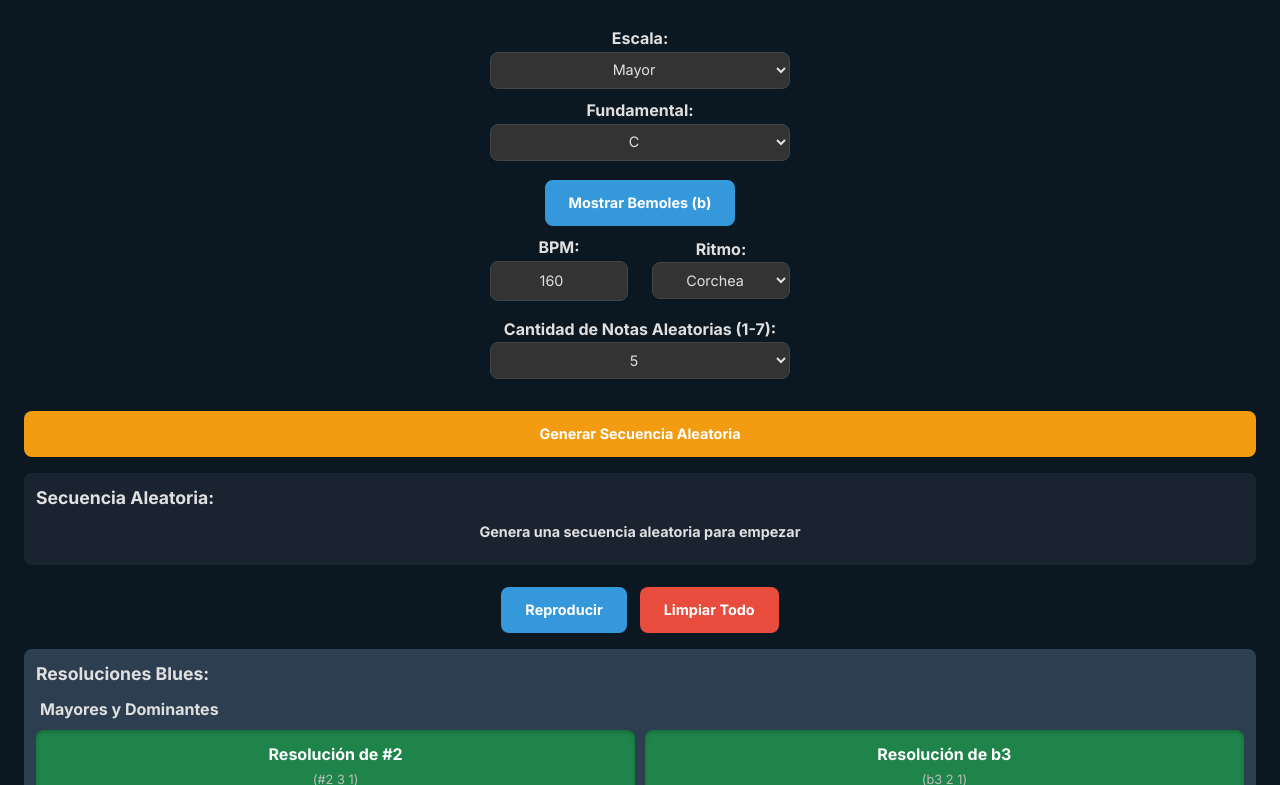
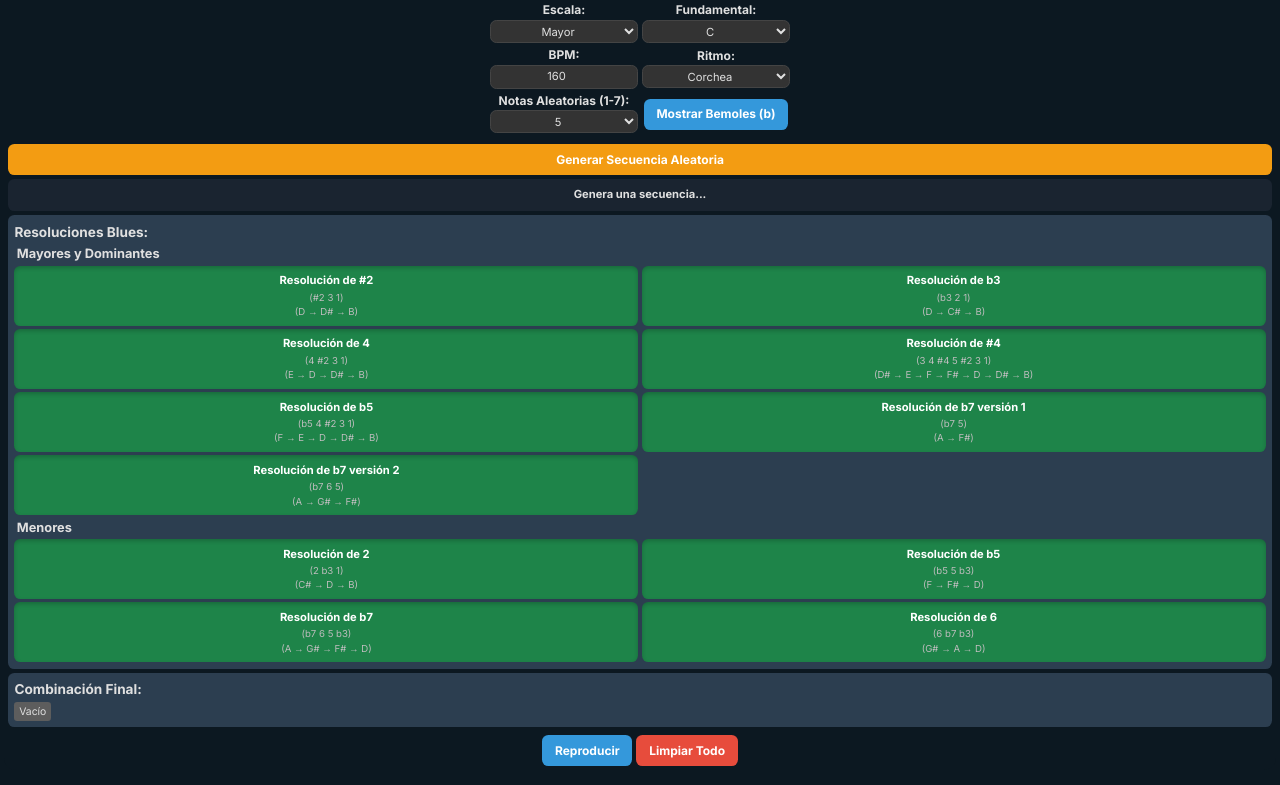
Before and after one commit to juanmiguel0927/ResolucionesBlues, a plain HTML site: page index.html in a window 1280 px wide. Shown: the part 81-866 px from the top of the page. Drawn offline with nearby package versions, Linux system fonts and the light colour scheme.

Commit message:
Update index.html

```diff
--- a/index.html
+++ b/index.html
@@ -5,11 +5,11 @@
     <meta name="viewport" content="width=device-width, initial-scale=1.0">
     <title>Resoluciones Blues</title>
     <script src="https://cdn.tailwindcss.com"></script>
-    <!-- Include Tone.js for audio playback -->
     <script src="https://cdnjs.cloudflare.com/ajax/libs/tone/14.8.49/Tone.js"></script>
     <style>
         @import url('https://fonts.googleapis.com/css2?family=Inter:wght@400;700&display=swap');
 
+        /* The main body is set to a specific background color and font, with flexbox to center content. */
         body {
             font-family: 'Inter', sans-serif;
             background-color: #0C1821;
@@ -18,15 +18,16 @@
             justify-content: center;
             align-items: flex-start;
             min-height: 100vh;
-            padding: 0.5rem; /* Increased padding */
+            padding: 0.25rem;
             box-sizing: border-box;
-            overflow-y: auto;
-            font-size: 1.1rem; /* Base font size increased */
+            overflow: hidden; /* Prevent ALL scrolling, as per the user's request */
+            font-size: 0.9rem; /* Reduced base font size */
         }
 
+        /* The container now uses flexbox for vertical stacking and has no overflow */
         .container {
             background-color: #0C1821;
-            padding: 1rem; /* Increased padding */
+            padding: 0.25rem; /* Reduced padding */
             border-radius: 1rem;
             box-shadow: none;
             width: 100%;
@@ -34,18 +35,26 @@
             border: none;
             display: flex;
             flex-direction: column;
-            justify-content: center;
+            justify-content: flex-start;
             align-items: center;
+            overflow: hidden;
+            flex-grow: 1; /* Allow the container to grow and fill available space */
         }
 
         h1 {
-            margin-bottom: 0.25rem;
-            font-size: 2.5rem; /* Font size increased */
+            margin-bottom: 0;
+            font-size: 1.75rem; /* Reduced font size */
         }
 
         .subtitle {
-            margin-bottom: 0.6rem;
-            font-size: 0.9rem; /* Font size increased */
+            margin-bottom: 0.1rem;
+            font-size: 0.7rem; /* Reduced font size */
+        }
+
+        .credits {
+            margin-top: 0.1rem;
+            font-size: 0.6rem; /* Reduced font size */
+            color: #BDBDBD;
         }
 
         .controls-container {
@@ -54,15 +63,16 @@
             align-items: center;
             width: 100%;
             max-width: 300px;
-            margin-top: 1rem;
+            margin-top: 0.25rem; /* Reduced margin */
+            flex-shrink: 0; /* Prevent the controls from shrinking */
         }
 
         .controls-row {
             display: flex;
-            gap: 1.5rem;
+            gap: 0.25rem; /* Reduced gap */
             justify-content: center;
             align-items: center;
-            margin-bottom: 0.4rem;
+            margin-bottom: 0.1rem;
             width: 100%;
         }
 
@@ -70,35 +80,35 @@
             display: flex;
             flex-direction: column;
             align-items: center;
-            margin-bottom: 0.6rem;
+            margin-bottom: 0.1rem;
             width: 100%;
         }
 
         .select-label {
-            margin-bottom: 0.1rem;
+            margin-bottom: 0.05rem;
             font-weight: bold;
-            font-size: 1rem; /* Font size increased */
+            font-size: 0.75rem; /* Reduced font size */
         }
 
         .select-input {
             width: 100%;
-            padding: 0.5rem; /* Increased padding */
-            border-radius: 0.5rem;
+            padding: 0.15rem; /* Reduced padding */
+            border-radius: 0.4rem;
             background-color: #333;
             color: #E0E0E0;
             border: 1px solid #444;
             text-align: center;
-            font-size: 0.9rem; /* Font size increased */
+            font-size: 0.7rem; /* Reduced font size */
         }
 
         .action-button {
-            padding: 0.75rem 1.5rem; /* Increased padding */
-            font-size: 0.9rem; /* Font size increased */
+            padding: 0.4rem 0.8rem; /* Reduced padding */
+            font-size: 0.75rem; /* Reduced font size */
             font-weight: bold;
-            border-radius: 0.5rem;
+            border-radius: 0.4rem;
             cursor: pointer;
             transition: transform 0.1s ease-in-out, background-color 0.1s ease-in-out;
-            margin-top: 0.6rem;
+            margin-top: 0.25rem; /* Reduced margin */
         }
 
         .generate-button {
@@ -112,14 +122,14 @@
 
         .resolution-button {
             width: 100%;
-            padding: 0.75rem; /* Increased padding */
-            font-size: 1rem; /* Font size increased */
+            padding: 0.4rem; /* Reduced padding */
+            font-size: 0.7rem; /* Reduced font size */
             font-weight: bold;
             display: flex;
             flex-direction: column;
             justify-content: center;
             align-items: center;
-            border-radius: 0.5rem;
+            border-radius: 0.4rem;
             cursor: pointer;
             transition: transform 0.1s ease-in-out, background-color 0.1s ease-in-out;
             user-select: none;
@@ -143,9 +153,9 @@
         }
 
         .resolution-description {
-            font-size: 0.8rem; /* Font size increased */
+            font-size: 0.6rem; /* Reduced font size */
             color: #BDBDBD;
-            margin-top: 0.25rem;
+            margin-top: 0.1rem;
             font-weight: normal;
         }
 
@@ -164,59 +174,64 @@
             color: #333;
         }
 
+        /* New grid for resolutions to save space */
         .resolutions-grid {
             display: grid;
             grid-template-columns: repeat(2, 1fr);
-            gap: 0.6rem;
+            gap: 0.2rem; /* Reduced gap */
         }
 
         .selection-panel {
             background-color: #2C3E50;
-            border-radius: 0.5rem;
-            padding: 0.75rem;
-            margin-top: 1rem;
+            border-radius: 0.4rem;
+            padding: 0.4rem; /* Reduced padding */
+            margin-top: 0.25rem; /* Reduced margin */
             width: 100%;
+            flex-shrink: 1; /* Allow this panel to shrink */
+            overflow-y: auto; /* Allow scrolling within the resolutions panel if needed */
         }
 
         .resolutions-section {
-            margin-top: 0.6rem;
+            margin-top: 0.15rem; /* Reduced margin */
         }
 
         .section-title {
-            font-size: 1rem; /* Font size increased */
+            font-size: 0.8rem; /* Reduced font size */
             font-weight: bold;
-            margin-bottom: 0.6rem;
-            padding-left: 0.25rem;
+            margin-bottom: 0.15rem;
+            padding-left: 0.15rem;
         }
 
         .selection-panel-title {
-            font-size: 1.1rem; /* Font size increased */
+            font-size: 0.85rem; /* Reduced font size */
             font-weight: bold;
-            margin-bottom: 0.6rem;
+            margin-bottom: 0.15rem;
         }
 
         .selection-list {
             display: flex;
             flex-wrap: wrap;
-            gap: 0.4rem;
-            min-height: 2.5rem;
+            gap: 0.15rem; /* Reduced gap */
+            min-height: 0.8rem; /* Reduced height */
+            font-size: 0.7rem; /* Reduced font size */
         }
 
         .selected-item {
             background-color: #5D5D5D;
             color: #E0E0E0;
-            padding: 0.3rem 0.6rem;
-            border-radius: 0.25rem;
-            font-size: 0.9rem; /* Font size increased */
+            padding: 0.1rem 0.3rem; /* Reduced padding */
+            border-radius: 0.2rem;
+            font-size: 0.65rem; /* Reduced font size */
             transition: background-color 0.1s ease-in-out;
         }
 
         .action-buttons {
             display: flex;
-            gap: 0.8rem;
-            margin-top: 0.8rem;
+            gap: 0.25rem; /* Reduced gap */
+            margin-top: 0.25rem; /* Reduced margin */
             justify-content: center;
             width: 100%;
+            flex-shrink: 0; /* Prevent the action buttons from shrinking */
         }
 
         .play-button {
@@ -235,25 +250,29 @@
             background-color: #C0392B;
         }
 
-        .credits {
-            margin-top: 0.8rem;
-            font-size: 0.8rem;
-            color: #BDBDBD;
-        }
-
         .random-sequence-panel {
             background-color: #1A2430;
-            border-radius: 0.5rem;
-            padding: 0.75rem;
-            margin-top: 1rem;
+            border-radius: 0.4rem;
+            padding: 0.4rem; /* Reduced padding */
+            margin-top: 0.25rem;
             width: 100%;
+            display: flex;
+            flex-direction: column;
+            align-items: center;
+            flex-shrink: 0; /* Prevent the random sequence panel from shrinking */
         }
 
         .random-sequence-notes {
-            font-size: 0.9rem; /* Font size increased */
+            font-size: 0.7rem; /* Reduced font size */
             font-weight: bold;
             text-align: center;
-            min-height: 2rem;
+            min-height: 0.8rem;
+            margin-bottom: 0.15rem;
+            width: 100%;
+            display: flex;
+            flex-wrap: wrap;
+            justify-content: center;
+            gap: 0.15rem;
         }
 
         .hidden {
@@ -263,16 +282,16 @@
         .custom-scale-mode-selector {
             display: flex;
             justify-content: center;
-            gap: 0.8rem;
-            margin-bottom: 0.8rem;
+            gap: 0.25rem; /* Reduced gap */
+            margin-bottom: 0.25rem;
         }
 
         .custom-mode-button {
-            padding: 0.3rem 0.6rem;
-            font-size: 0.8rem;
+            padding: 0.1rem 0.4rem; /* Reduced padding */
+            font-size: 0.65rem; /* Reduced font size */
             background-color: #5D5D5D;
             color: white;
-            border-radius: 0.25rem;
+            border-radius: 0.2rem;
             cursor: pointer;
             border: 1px solid #444;
         }
@@ -286,16 +305,16 @@
             display: flex;
             flex-wrap: wrap;
             justify-content: center;
-            gap: 0.4rem;
-            margin-top: 0.8rem;
+            gap: 0.15rem; /* Reduced gap */
+            margin-top: 0.15rem;
         }
 
         .custom-interval-button, .chromatic-note-button {
             background-color: #5D5D5D;
             color: #E0E0E0;
-            padding: 0.6rem;
-            border-radius: 0.25rem;
-            font-size: 0.9rem;
+            padding: 0.3rem; /* Reduced padding */
+            border-radius: 0.2rem;
+            font-size: 0.65rem; /* Reduced font size */
             text-align: center;
             cursor: pointer;
             transition: background-color 0.1s ease-in-out;
@@ -309,13 +328,7 @@
             background-color: #3498DB;
             color: white;
             width: 100%;
-            margin-top: 0.6rem;
-        }
-
-        @media (min-width: 640px) {
-            .resolutions-grid {
-                grid-template-columns: repeat(2, 1fr);
-            }
+            margin-top: 0.25rem;
         }
     </style>
 </head>
@@ -326,8 +339,10 @@
         <p class="text-center text-gray-400 subtitle">
             Selecciona una escala, genera una melodía aleatoria y añade resoluciones.
         </p>
+        <p class="text-center credits">Diseñado por Juan Miguel Ríos Redondo</p>
 
         <div class="controls-container">
+            <div class="controls-row">
                 <div class="controls">
                     <label for="scaleSelect" class="select-label">Escala:</label>
                     <select id="scaleSelect" class="select-input">
@@ -336,6 +351,14 @@
                         <option value="Personalizada">Personalizada</option>
                     </select>
                 </div>
+                <div class="controls">
+                    <label for="rootNote" class="select-label">Fundamental:</label>
+                    <select id="rootNote" class="select-input">
+                        <!-- Options are now dynamically generated by JS -->
+                    </select>
+                </div>
+            </div>
+
             <div id="customScaleInputContainer" class="controls hidden">
                 <div class="custom-scale-mode-selector">
                     <button id="formulaModeButton" class="custom-mode-button active">Fórmula</button>
@@ -348,19 +371,10 @@
                     <!-- Chromatic note buttons will be generated by JavaScript -->
                 </div>
             </div>
-            <div class="controls">
-                <label for="rootNote" class="select-label">Fundamental:</label>
-                <select id="rootNote" class="select-input">
-                    <!-- Options are now dynamically generated by JS -->
-                </select>
-            </div>
-             <div class="controls">
-                <button id="enharmonicToggleButton" class="action-button play-button">Mostrar Bemoles (b)</button>
-            </div>
+
             <div class="controls-row">
                 <div class="controls">
                     <label for="bpm" class="select-label">BPM:</label>
-                    <!-- Default BPM set to 160 as requested -->
                     <input type="number" id="bpm" class="select-input" value="160" min="40" max="240">
                 </div>
                 <div class="controls">
@@ -372,8 +386,9 @@
                     </select>
                 </div>
             </div>
+            <div class="controls-row">
                  <div class="controls">
-                <label for="numNotesSelect" class="select-label">Cantidad de Notas Aleatorias (1-7):</label>
+                    <label for="numNotesSelect" class="select-label">Notas Aleatorias (1-7):</label>
                     <select id="numNotesSelect" class="select-input">
                         <option value="1">1</option>
                         <option value="2">2</option>
@@ -384,6 +399,10 @@
                         <option value="7">7</option>
                     </select>
                 </div>
+                <div class="controls">
+                    <button id="enharmonicToggleButton" class="action-button play-button">Mostrar Bemoles (b)</button>
+                </div>
+            </div>
         </div>
 
         <div class="action-buttons">
@@ -391,16 +410,8 @@
         </div>
 
         <div class="random-sequence-panel">
-            <div class="selection-panel-title">Secuencia Aleatoria:</div>
-            <div id="random-sequence-display" class="random-sequence-notes">Genera una secuencia aleatoria para empezar</div>
+            <div id="random-sequence-display" class="random-sequence-notes"></div>
         </div>
-
-        <!-- NEW BUTTONS CONTAINER FOR PLAY AND CLEAR -->
-        <div class="action-buttons">
-            <button id="play-combination-button" class="action-button play-button">Reproducir</button>
-            <button id="clear-selection-button" class="action-button clear-button">Limpiar Todo</button>
-        </div>
-        <!-- END OF NEW BUTTONS CONTAINER -->
 
         <div class="selection-panel">
             <div class="selection-panel-title">Resoluciones Blues:</div>
@@ -425,7 +436,11 @@
             </div>
         </div>
 
-        <p class="text-center credits">Diseñado por Juan Miguel Ríos Redondo</p>
+        <div class="action-buttons">
+            <button id="play-combination-button" class="action-button play-button">Reproducir</button>
+            <button id="clear-selection-button" class="action-button clear-button">Limpiar Todo</button>
+        </div>
+
     </div>
 
     <script>
@@ -905,7 +920,7 @@
             // Update the display of the random sequence notes
             function updateRandomSequenceDisplay() {
                 if (randomSequence.length === 0) {
-                    randomSequenceDisplay.textContent = 'Genera una secuencia aleatoria para empezar';
+                    randomSequenceDisplay.textContent = 'Genera una secuencia...'; // Clear text
                     return;
                 }
                 const rootNoteCanonical = rootNoteSelector.value;
@@ -955,7 +970,7 @@
                 if (finalSequenceDisplay.length > 0) {
                     finalCombinationList.innerHTML = finalSequenceDisplay.map((seqNote, index) =>
                         `<span class="selected-item final-note-${index}">${seqNote.note}</span>`
-                    ).join('');
+                    ).join(' ');
                 } else {
                     finalCombinationList.innerHTML = '<span class="selected-item">Vacío</span>';
                 }
```
Lines whose indentation alone changed are shown as unchanged.
